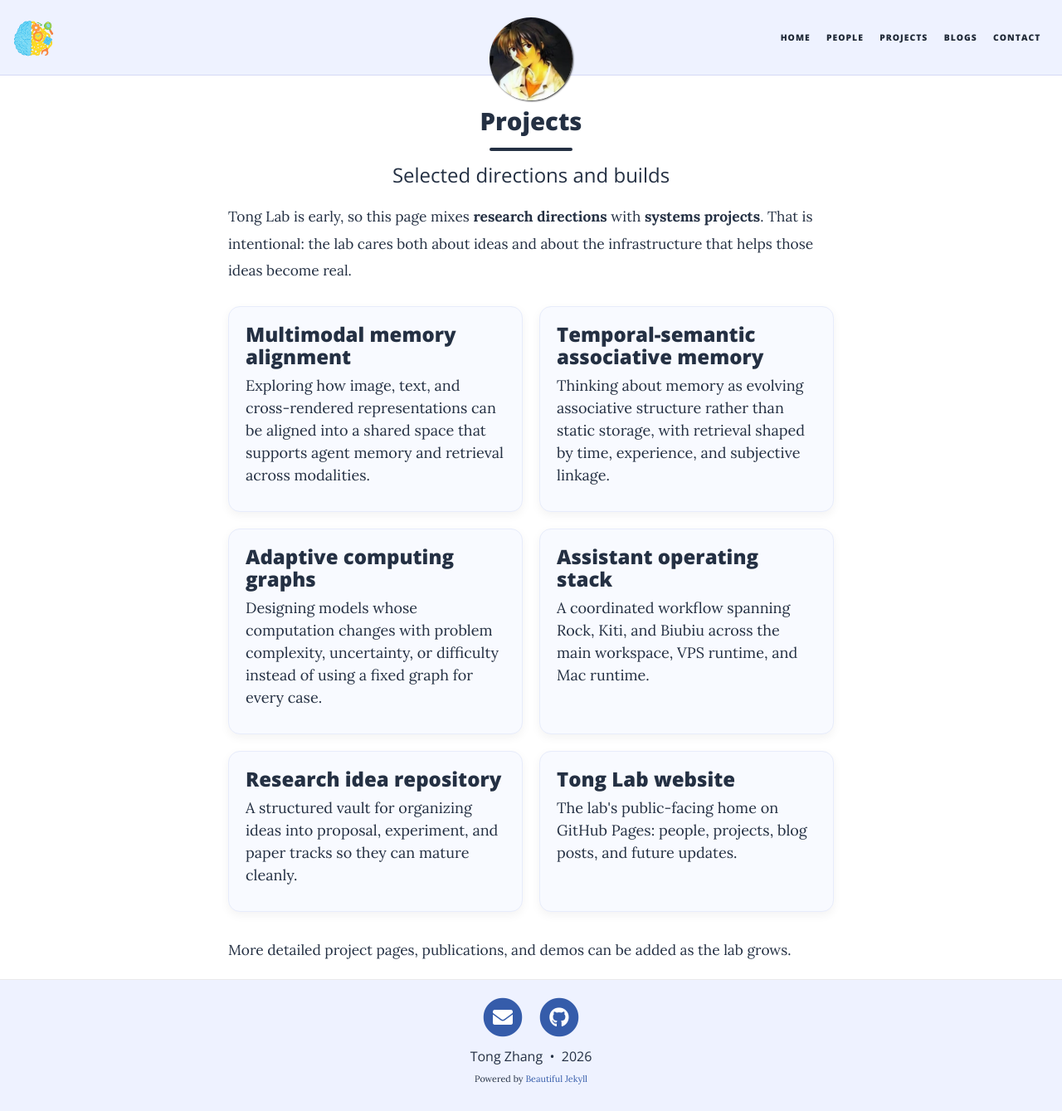
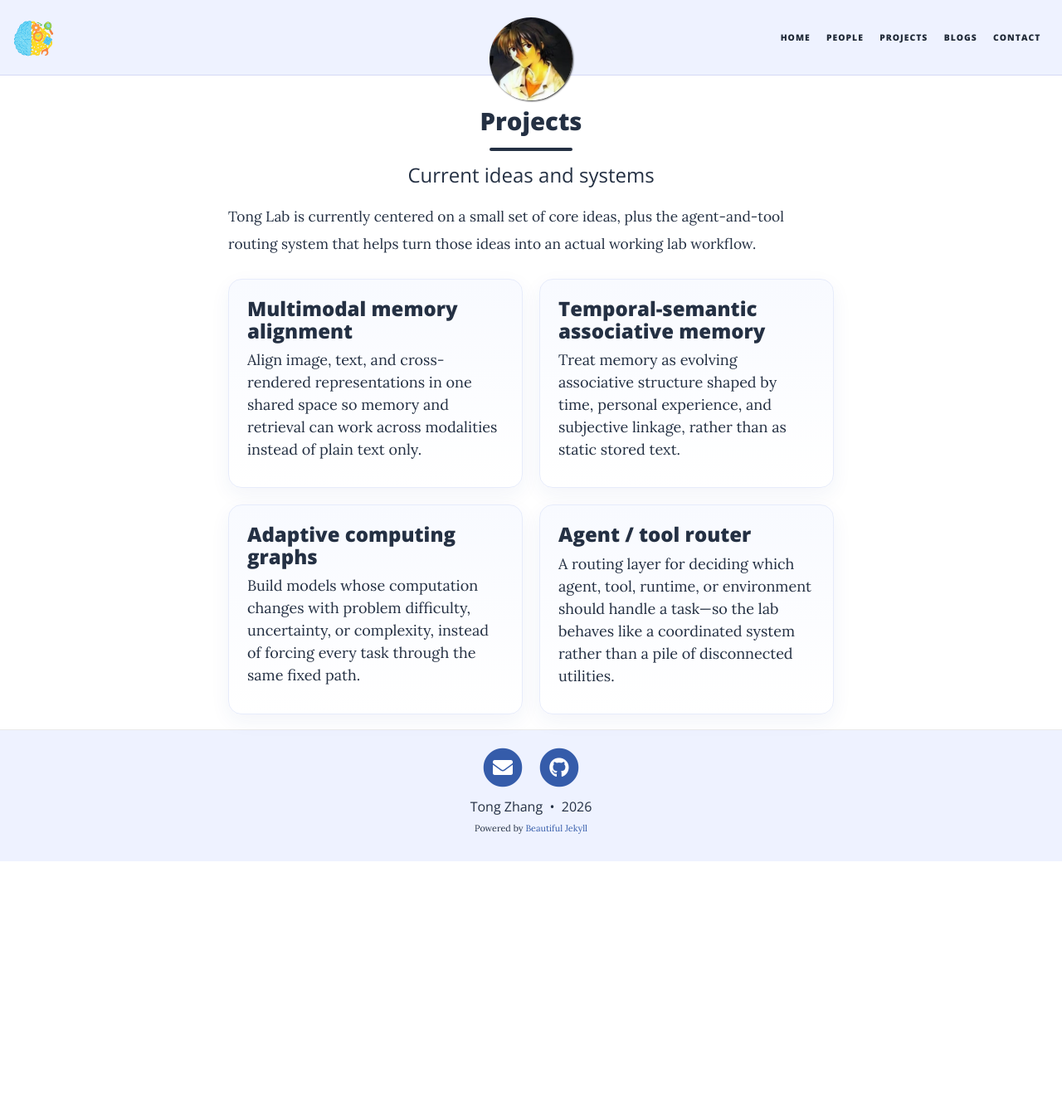
Before and after one commit to the-star-sea/TongLab, a Jekyll site: the page built from pages/Projects.md, in a window 1280 px wide and 1339 px high. Shown: the whole window at 83% size. Built offline with Jekyll 4.4.1, drawn with Linux system fonts in a browser that asks for light colours; nearby versions of some CDN libraries.

Commit message:
Tighten projects and upgrade Tong Lab visuals

```diff
--- a/pages/Projects.md
+++ b/pages/Projects.md
@@ -1,46 +1,31 @@
 ---
 layout: page
 title: Projects
-subtitle: Selected directions and builds
+subtitle: Current ideas and systems
 ---
 
 <div style="font-size: 13pt; line-height: 1.9; max-width: 940px; margin: 0 auto 26px auto;">
-  Tong Lab is early, so this page mixes <strong>research directions</strong> with <strong>systems projects</strong>.
-  That is intentional: the lab cares both about ideas and about the infrastructure that helps those ideas become real.
+  Tong Lab is currently centered on a small set of core ideas, plus the agent-and-tool routing system that helps turn those ideas into an actual working lab workflow.
 </div>
 
 <div style="display:grid; grid-template-columns: repeat(auto-fit, minmax(270px, 1fr)); gap: 20px;">
-  <div style="background:#f8faff; border:1px solid #e7ecfb; border-radius:14px; padding:20px; box-shadow:0 4px 12px rgba(0,0,0,0.05);">
+  <div style="background:linear-gradient(180deg,#f8faff 0%, #ffffff 100%); border:1px solid #e7ecfb; border-radius:16px; padding:22px; box-shadow:0 8px 24px rgba(38,75,151,0.06);">
     <h3 style="margin-top:0;">Multimodal memory alignment</h3>
-    <p>Exploring how image, text, and cross-rendered representations can be aligned into a shared space that supports agent memory and retrieval across modalities.</p>
+    <p>Align image, text, and cross-rendered representations in one shared space so memory and retrieval can work across modalities instead of plain text only.</p>
   </div>
 
-  <div style="background:#f8faff; border:1px solid #e7ecfb; border-radius:14px; padding:20px; box-shadow:0 4px 12px rgba(0,0,0,0.05);">
+  <div style="background:linear-gradient(180deg,#f8faff 0%, #ffffff 100%); border:1px solid #e7ecfb; border-radius:16px; padding:22px; box-shadow:0 8px 24px rgba(38,75,151,0.06);">
     <h3 style="margin-top:0;">Temporal-semantic associative memory</h3>
-    <p>Thinking about memory as evolving associative structure rather than static storage, with retrieval shaped by time, experience, and subjective linkage.</p>
+    <p>Treat memory as evolving associative structure shaped by time, personal experience, and subjective linkage, rather than as static stored text.</p>
   </div>
 
-  <div style="background:#f8faff; border:1px solid #e7ecfb; border-radius:14px; padding:20px; box-shadow:0 4px 12px rgba(0,0,0,0.05);">
+  <div style="background:linear-gradient(180deg,#f8faff 0%, #ffffff 100%); border:1px solid #e7ecfb; border-radius:16px; padding:22px; box-shadow:0 8px 24px rgba(38,75,151,0.06);">
     <h3 style="margin-top:0;">Adaptive computing graphs</h3>
-    <p>Designing models whose computation changes with problem complexity, uncertainty, or difficulty instead of using a fixed graph for every case.</p>
+    <p>Build models whose computation changes with problem difficulty, uncertainty, or complexity, instead of forcing every task through the same fixed path.</p>
   </div>
 
-  <div style="background:#f8faff; border:1px solid #e7ecfb; border-radius:14px; padding:20px; box-shadow:0 4px 12px rgba(0,0,0,0.05);">
-    <h3 style="margin-top:0;">Assistant operating stack</h3>
-    <p>A coordinated workflow spanning Rock, Kiti, and Biubiu across the main workspace, VPS runtime, and Mac runtime.</p>
-  </div>
-
-  <div style="background:#f8faff; border:1px solid #e7ecfb; border-radius:14px; padding:20px; box-shadow:0 4px 12px rgba(0,0,0,0.05);">
-    <h3 style="margin-top:0;">Research idea repository</h3>
-    <p>A structured vault for organizing ideas into proposal, experiment, and paper tracks so they can mature cleanly.</p>
-  </div>
-
-  <div style="background:#f8faff; border:1px solid #e7ecfb; border-radius:14px; padding:20px; box-shadow:0 4px 12px rgba(0,0,0,0.05);">
-    <h3 style="margin-top:0;">Tong Lab website</h3>
-    <p>The lab's public-facing home on GitHub Pages: people, projects, blog posts, and future updates.</p>
+  <div style="background:linear-gradient(180deg,#f8faff 0%, #ffffff 100%); border:1px solid #e7ecfb; border-radius:16px; padding:22px; box-shadow:0 8px 24px rgba(38,75,151,0.06);">
+    <h3 style="margin-top:0;">Agent / tool router</h3>
+    <p>A routing layer for deciding which agent, tool, runtime, or environment should handle a task—so the lab behaves like a coordinated system rather than a pile of disconnected utilities.</p>
   </div>
 </div>
-
-<div style="margin-top: 30px; font-size: 13pt; line-height: 1.9; max-width: 940px;">
-  More detailed project pages, publications, and demos can be added as the lab grows.
-</div>
```
Also changed, not shown: index.html (+13 -13 lines), pages/Contact.md (+4 -4 lines).
